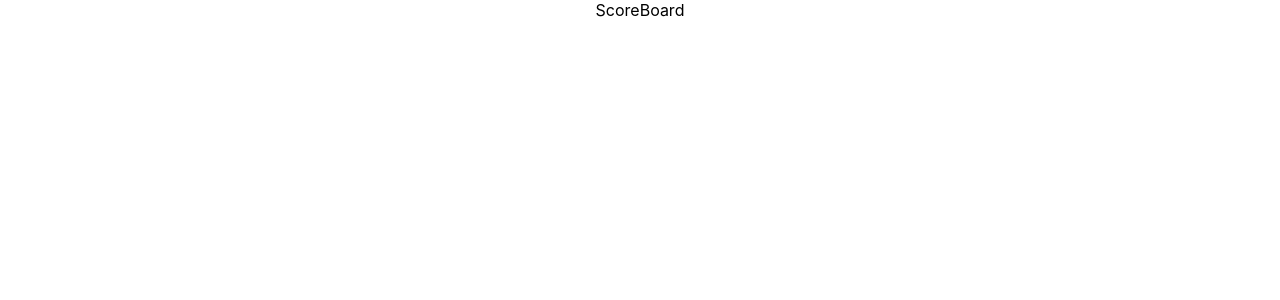
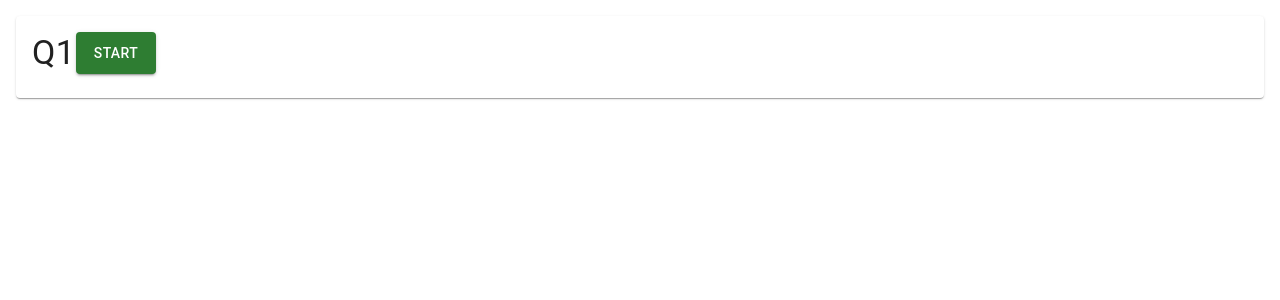
Before and after one commit to SujayAmberkar/basketball-1, a React (Create React App) app: page /ScoreBoard in a window 1280 px wide. Shown: the top 300 px of the page. Built offline with nearby package versions, Linux system fonts and the light colour scheme.

Commit message:
second page started

```diff
--- /dev/null
+++ b/src/components/Stopwatch.js
@@ -0,0 +1,33 @@
+import React,{useState,useEffect} from 'react'
+
+function StopWatch() {
+    const [time, setTime] = useState(0);
+  const [running, setRunning] = useState(false);
+  useEffect(() => {
+    let interval;
+    if (running) {
+      interval = setInterval(() => {
+        setTime((prevTime) => prevTime + 10);
+      }, 10);
+    } else if (!running) {
+      clearInterval(interval);
+    }
+    return () => clearInterval(interval);
+  }, [running]);
+  return (
+    <div className="stopwatch">
+      <div className="numbers">
+        <span>{("0" + Math.floor((time / 60000) % 60)).slice(-2)}:</span>
+        <span>{("0" + Math.floor((time / 1000) % 60)).slice(-2)}:</span>
+        <span>{("0" + ((time / 10) % 100)).slice(-2)}</span>
+      </div>
+      <div className="buttons">
+        <button onClick={() => setRunning(true)}>Start</button>
+        <button onClick={() => setRunning(false)}>Stop</button>
+        <button onClick={() => setTime(0)}>Reset</button>
+      </div>
+    </div>
+  )
+}
+
+export default StopWatch
--- /dev/null
+++ b/src/components/TimeCard.css
@@ -0,0 +1,3 @@
+.timer-button{
+    width: 5rem;
+}
--- /dev/null
+++ b/src/components/TimeCard.js
@@ -0,0 +1,33 @@
+import React,{useState} from 'react'
+import Box from '@mui/material/Box';
+import Card from '@mui/material/Card';
+import CardActions from '@mui/material/CardActions';
+import CardContent from '@mui/material/CardContent';
+import Button from '@mui/material/Button';
+import Typography from '@mui/material/Typography';
+import Divider from '@mui/material/Divider';
+import './TimeCard.css'
+
+
+export default function BasicCard() {
+    const [q, setQ] = useState(1)
+    const [timerButton, setTimerButton] = useState('Start')
+    const timerButtonHandler=()=>{
+        if(timerButton==='Start'){
+            setTimerButton('Stop')
+        }else{
+            setTimerButton('Start')
+        }
+    }
+
+  return (
+    <Card sx={{ minWidth: 275,margin:'1rem' }}>
+            <CardContent sx={{display:'flex'}}>
+                <Typography variant='h4' align='right'>Q{q}</Typography>
+                <Divider orientation='vertical' align="left"/>
+                <Button className='timer-button' onClick={timerButtonHandler} variant="contained" color="success">{timerButton}</Button>
+                {/* <Stopwatch/> */}
+            </CardContent>
+    </Card>
+  );
+}
--- a/src/pages/PlayerDetail/PlayerDetail.jsx
+++ b/src/pages/PlayerDetail/PlayerDetail.jsx
@@ -1,7 +1,7 @@
 import { Typography } from '@mui/material'
 import React,{useState} from 'react';
 import './PlayerDetail.css'
-import TableComponent from './TableComponent';
+import TableComponent from '../../components/TableComponent';
 import { Link } from 'react-router-dom';
 
 function PlayerDetail() {
@@ -21,18 +21,18 @@ function PlayerDetail() {
       <div className="team">
         <Typography>Team A</Typography>
         <Typography>Playing 5</Typography>
-        <TableComponent edit={edit} url={'https://jsonplaceholder.typicode.com'}/>
+        <TableComponent edit={edit}/>
         <Typography>Substitutes</Typography>
-        <TableComponent edit={edit} url={'https://jsonplaceholder.typicode.com'}/>
+        <TableComponent edit={edit} />
         <button onClick={confirmHandler}>{confirmButton}</button>
       </div>
 
       <div className="team">
         <Typography>Team B</Typography>
         <Typography>Playing 5</Typography>
-        <TableComponent edit={edit} url={'https://jsonplaceholder.typicode.com'}/>
+        <TableComponent edit={edit} />
         <Typography>Substitutes</Typography>
-        <TableComponent edit={edit} url={'https://jsonplaceholder.typicode.com'}/>
+        <TableComponent edit={edit} />
         <Link to="/Scoreboard"><button>Start Match</button></Link>
       </div>
     </div>
--- a/src/pages/ScoreBoard/ScoreBoard.jsx
+++ b/src/pages/ScoreBoard/ScoreBoard.jsx
@@ -1,8 +1,15 @@
 import React from 'react'
-
+import Stopwatch from '../../components/Stopwatch'
+import BasicCard from '../../components/TimeCard'
 function ScoreBoard() {
   return (
-    <div>ScoreBoard</div>
+    <div>
+      <BasicCard/>
+      {/* Team A card */}
+
+      {/* Team B card */}
+
+    </div>
   )
 }
 
```
Also changed, not shown: src/components/TableComponent.js (renamed from src/pages/PlayerDetail/TableComponent.js).
